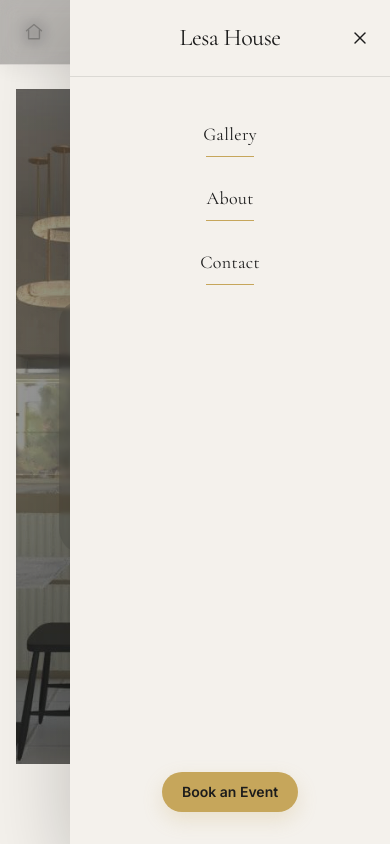
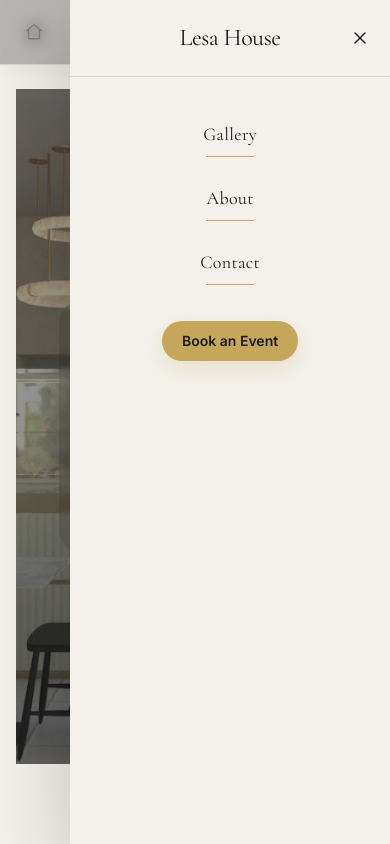
Before and after one commit to irema00/lesa-house-site, a Next.js app: page / in a window 390 px wide. Both pictures are taken after a click on the button "Open menu". Shown: the top 844 px of the page. Built offline with nearby package versions, Linux system fonts and the light colour scheme.

Commit message:
adjust the mobile drawer size

```diff
--- a/app/components/header/MobileDrawer.tsx
+++ b/app/components/header/MobileDrawer.tsx
@@ -52,7 +52,7 @@
 
         {/* Drawer nav */}
         <nav
-          className="flex flex-1 flex-col items-center px-6 py-8 text-center"
+          className="flex  flex-col items-center px-6 py-8 text-center"
           aria-label="Mobile Navigation"
         >
           <div className="flex flex-col gap-1">
```
